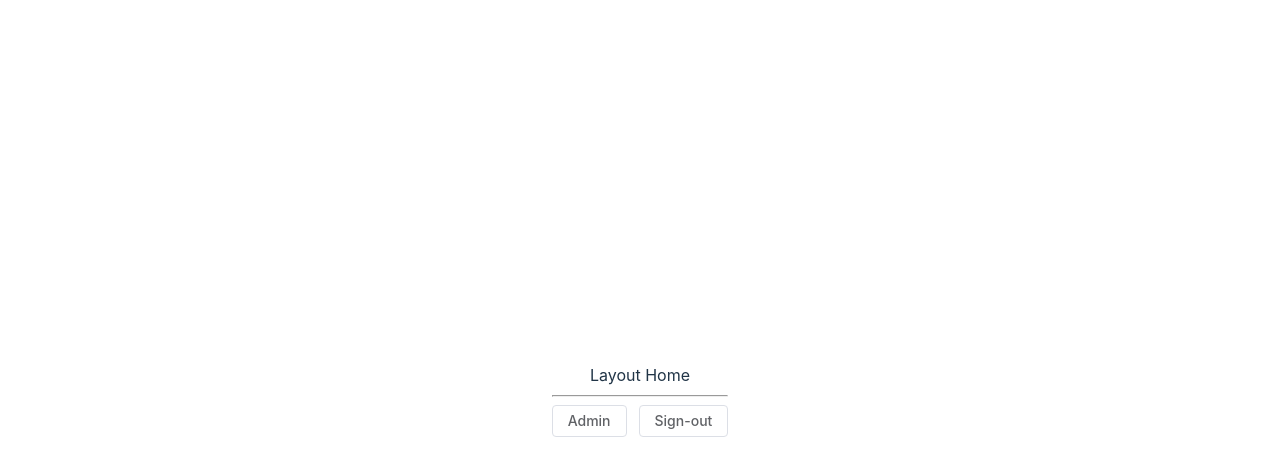
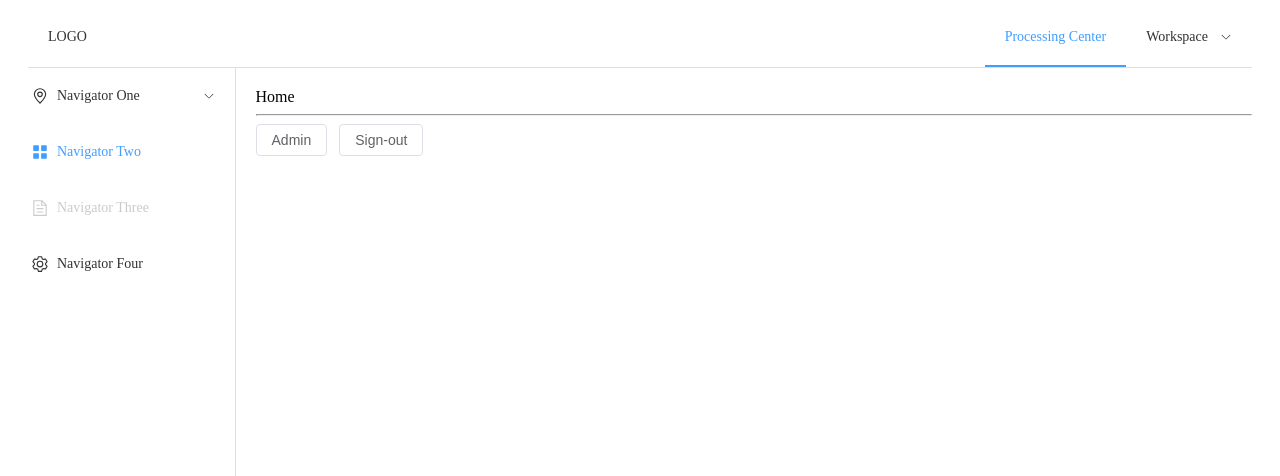
Before and after one commit to tuanvipandpro/vue-template, a Vue app: page / in a window 1280 px wide. Both pictures are taken after a click on the button "Login". Shown: the top 476 px of the page. Built offline with nearby package versions, Linux system fonts and the light colour scheme.

Commit message:
add dashboard layout

```diff
--- /dev/null
+++ b/src/components/SideMenu.vue
@@ -0,0 +1,60 @@
+<template>
+    <el-row class="tac">
+      <el-col>
+        <!-- active-text-color="#ffd04b"
+        background-color="#545c64" -->
+        <el-menu
+          class="el-menu-vertical-demo"
+          default-active="2"
+          @open="handleOpen"
+          @close="handleClose"
+          style="height: calc(100vh - 76px);"
+        >
+          <el-sub-menu index="1">
+            <template #title>
+              <el-icon><location /></el-icon>
+              <span>Navigator One</span>
+            </template>
+            <el-menu-item-group title="Group One">
+              <el-menu-item index="1-1">item one</el-menu-item>
+              <el-menu-item index="1-2">item two</el-menu-item>
+            </el-menu-item-group>
+            <el-menu-item-group title="Group Two">
+              <el-menu-item index="1-3">item three</el-menu-item>
+            </el-menu-item-group>
+            <el-sub-menu index="1-4">
+              <template #title>item four</template>
+              <el-menu-item index="1-4-1">item one</el-menu-item>
+            </el-sub-menu>
+          </el-sub-menu>
+          <el-menu-item index="2">
+            <el-icon><icon-menu /></el-icon>
+            <span>Navigator Two</span>
+          </el-menu-item>
+          <el-menu-item index="3" disabled>
+            <el-icon><document /></el-icon>
+            <span>Navigator Three</span>
+          </el-menu-item>
+          <el-menu-item index="4">
+            <el-icon><setting /></el-icon>
+            <span>Navigator Four</span>
+          </el-menu-item>
+        </el-menu>
+      </el-col>
+    </el-row>
+  </template>
+
+  <script setup>
+  import {
+    Document,
+    Menu as IconMenu,
+    Location,
+    Setting,
+  } from '@element-plus/icons-vue'
+  const handleOpen = (key, keyPath) => {
+    console.log(key, keyPath)
+  }
+  const handleClose = (key, keyPath) => {
+    console.log(key, keyPath)
+  }
+  </script>
--- /dev/null
+++ b/src/components/TopMenu.vue
@@ -0,0 +1,39 @@
+<template>
+    <el-menu
+        :default-active="activeIndex"
+        class="el-menu-demo"
+        mode="horizontal"
+        :ellipsis="false"
+        @select="handleSelect"
+    >
+        <el-menu-item index="0">LOGO</el-menu-item>
+        <div class="flex-grow" />
+        <el-menu-item index="1">Processing Center</el-menu-item>
+        <el-sub-menu index="2">
+            <template #title>Workspace</template>
+            <el-menu-item index="2-1">item one</el-menu-item>
+            <el-menu-item index="2-2">item two</el-menu-item>
+            <el-menu-item index="2-3">item three</el-menu-item>
+            <el-sub-menu index="2-4">
+                <template #title>item four</template>
+                <el-menu-item index="2-4-1">item one</el-menu-item>
+                <el-menu-item index="2-4-2">item two</el-menu-item>
+                <el-menu-item index="2-4-3">item three</el-menu-item>
+            </el-sub-menu>
+        </el-sub-menu>
+    </el-menu>
+</template>
+<script setup>
+import { ref } from 'vue'
+
+const activeIndex = ref('1')
+const handleSelect = (key, keyPath) => {
+  console.log(key, keyPath)
+}
+
+</script>
+<style>
+.flex-grow {
+  flex-grow: 1;
+}
+</style>
--- a/src/layouts/DashboardLayout.vue
+++ b/src/layouts/DashboardLayout.vue
@@ -1,8 +1,22 @@
 <template>
   <div class="dashboard-layout">
-    <div class="content">
-      Layout
-      <router-view />
-    </div>
+    <el-container>
+      <el-header style="height: 60px;">
+        <TopMenu/>
+      </el-header>
+      <el-container>
+        <el-aside width="18%" style="height: calc(100vh - 76px);">
+          <SideMenu/>
+        </el-aside>
+        <el-main>
+          <router-view />
+        </el-main>
+      </el-container>
+    </el-container>
   </div>
 </template>
+
+<script setup>
+import TopMenu from '../components/TopMenu.vue';
+import SideMenu from '../components/SideMenu.vue'
+</script>
--- a/src/main.js
+++ b/src/main.js
@@ -2,7 +2,7 @@
 import ElementPlus from 'element-plus'
 import 'element-plus/dist/index.css'
 import { createPinia } from 'pinia'
-import './style.css'
+// import './style.css'
 import App from './App.vue'
 import router from './router';
 
--- a/src/style.css
+++ b/src/style.css
@@ -14,7 +14,7 @@
   -webkit-text-size-adjust: 100%;
 }
 
-a {
+/* a {
   font-weight: 500;
   color: #646cff;
   text-decoration: inherit;
@@ -30,22 +30,22 @@
 }
 a:hover {
   color: #535bf2;
-}
+} */
 
 body {
   margin: 0;
-  display: flex;
+  /* display: flex;
   place-items: center;
   min-width: 320px;
-  min-height: 100vh;
+  min-height: 100vh; */
 }
 
-h1 {
+/* h1 {
   font-size: 3.2em;
   line-height: 1.1;
-}
+} */
 
-button {
+/* button {
   border-radius: 8px;
   border: 1px solid transparent;
   padding: 0.6em 1.2em;
@@ -62,18 +62,18 @@
 button:focus,
 button:focus-visible {
   outline: 4px auto -webkit-focus-ring-color;
-}
+} */
 
-.card {
+/* .card {
   padding: 2em;
-}
+} */
 
-#app {
+/* #app {
   max-width: 1280px;
   margin: 0 auto;
   padding: 2rem;
   text-align: center;
-}
+} */
 
 @media (prefers-color-scheme: light) {
   :root {
--- a/src/views/pages/Admin.vue
+++ b/src/views/pages/Admin.vue
@@ -1,3 +1,6 @@
 <template>
     Admin
 </template>
+<script setup>
+
+</script>
```
Also changed, not shown: src/components/HelloWorld.vue (deleted, +0 -40 lines), 1 other file (tests, documents, lock files or other folders).
